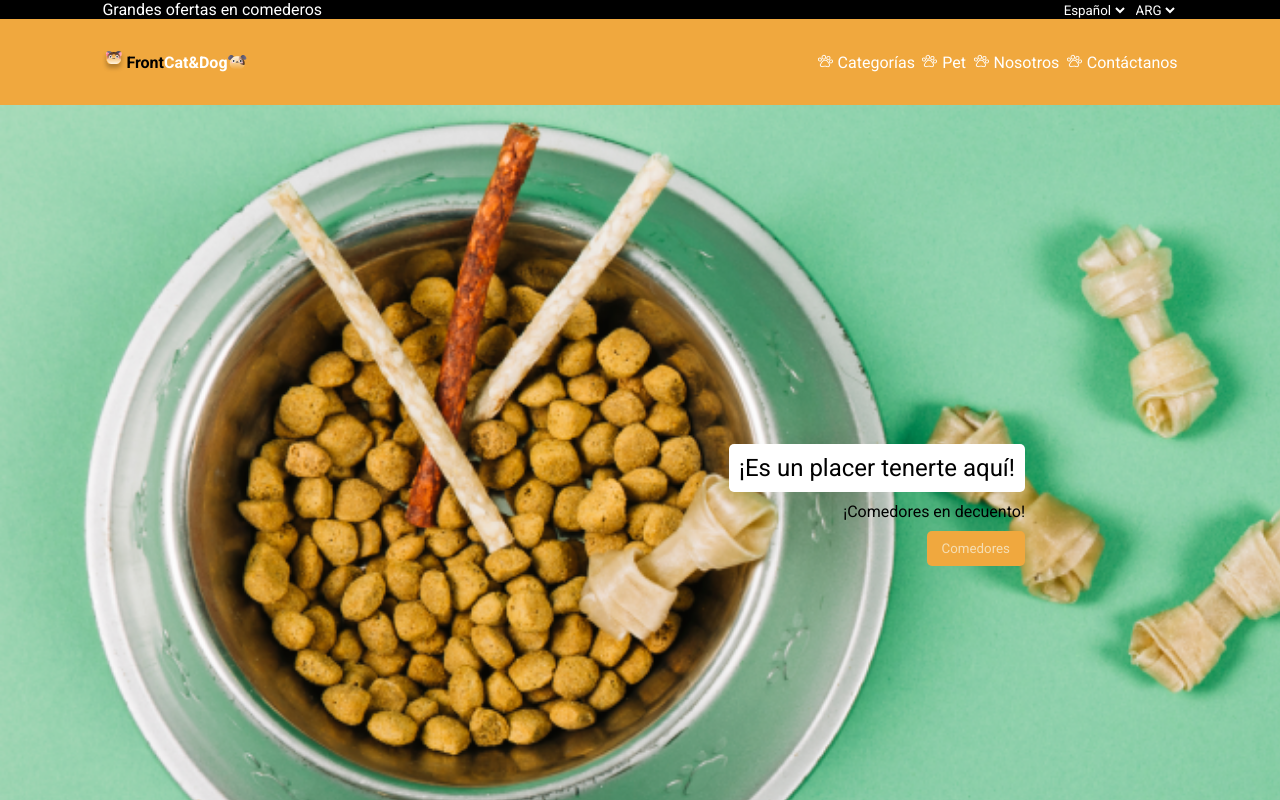
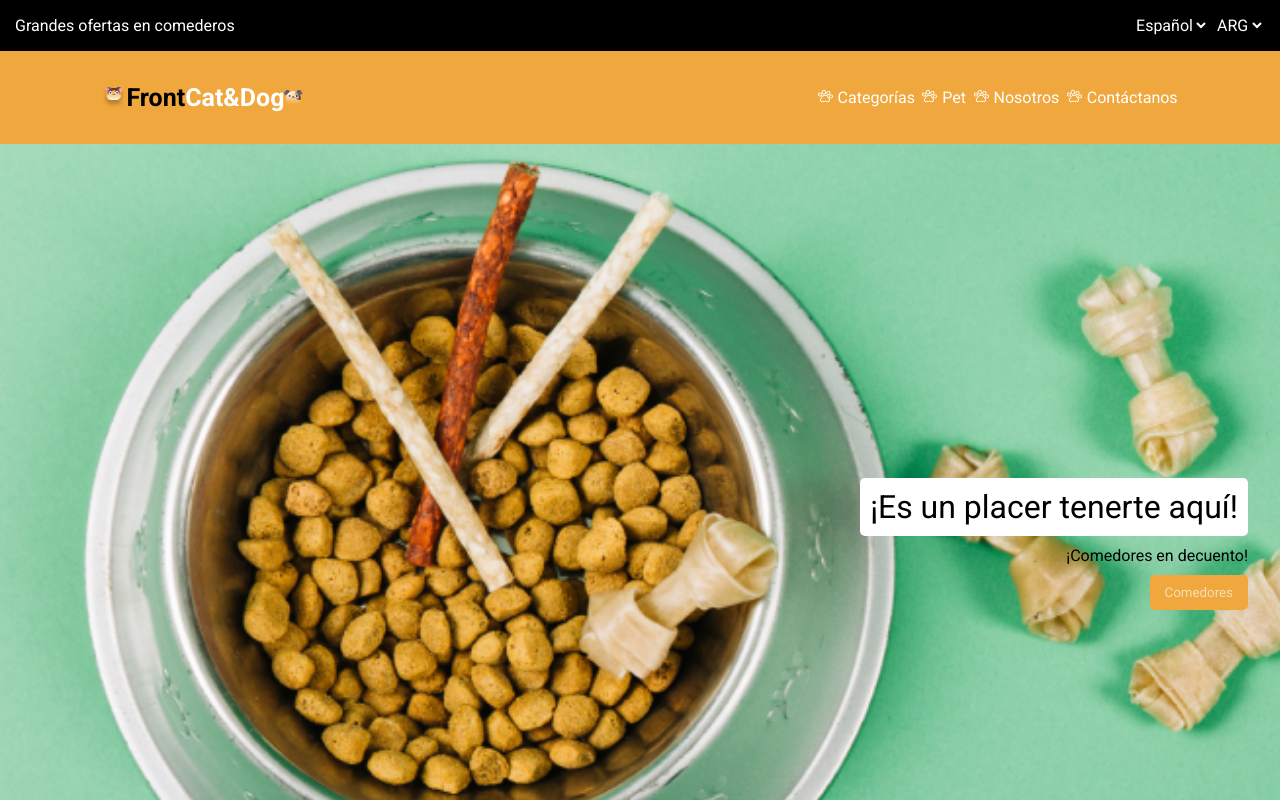
Before and after one commit to EstefaniaDelgado/LadingPage-PetShop, a plain HTML site: page index.html in a window 1280 px wide. Shown: the top 800 px of the page. Drawn offline with Linux system fonts and the light colour scheme.

Commit message:
responsive

```diff
--- a/style.css
+++ b/style.css
@@ -22,6 +22,7 @@
 .offers, select{
     background-color: black;
     color: white;
+    font-size: 1rem;
 }
 
 .offers select{
@@ -35,6 +36,7 @@
 
 .logo span{
     font-weight: 700;
+    font-size: 25px;
 }
 
 .logo .title-front{
@@ -272,6 +274,9 @@
    /* header */
    .offers{
     display: flex;
+    justify-content: space-between;
+    align-items: center;
+    padding: 15px
    }
 
     /* Main Menu */
@@ -309,13 +314,13 @@
     }
 
     .publicidad-comedores{
-        width: 800px;
-        padding: 15px;
-
+        width: 95%;
     }
 
     .saludo-bienvenido{
         align-self: self-end;
+        text-align: center;
+        font-size: 2rem;
     }
 
     /* Card Products */
```
Also changed, not shown: index.html (+1 -0 lines).
